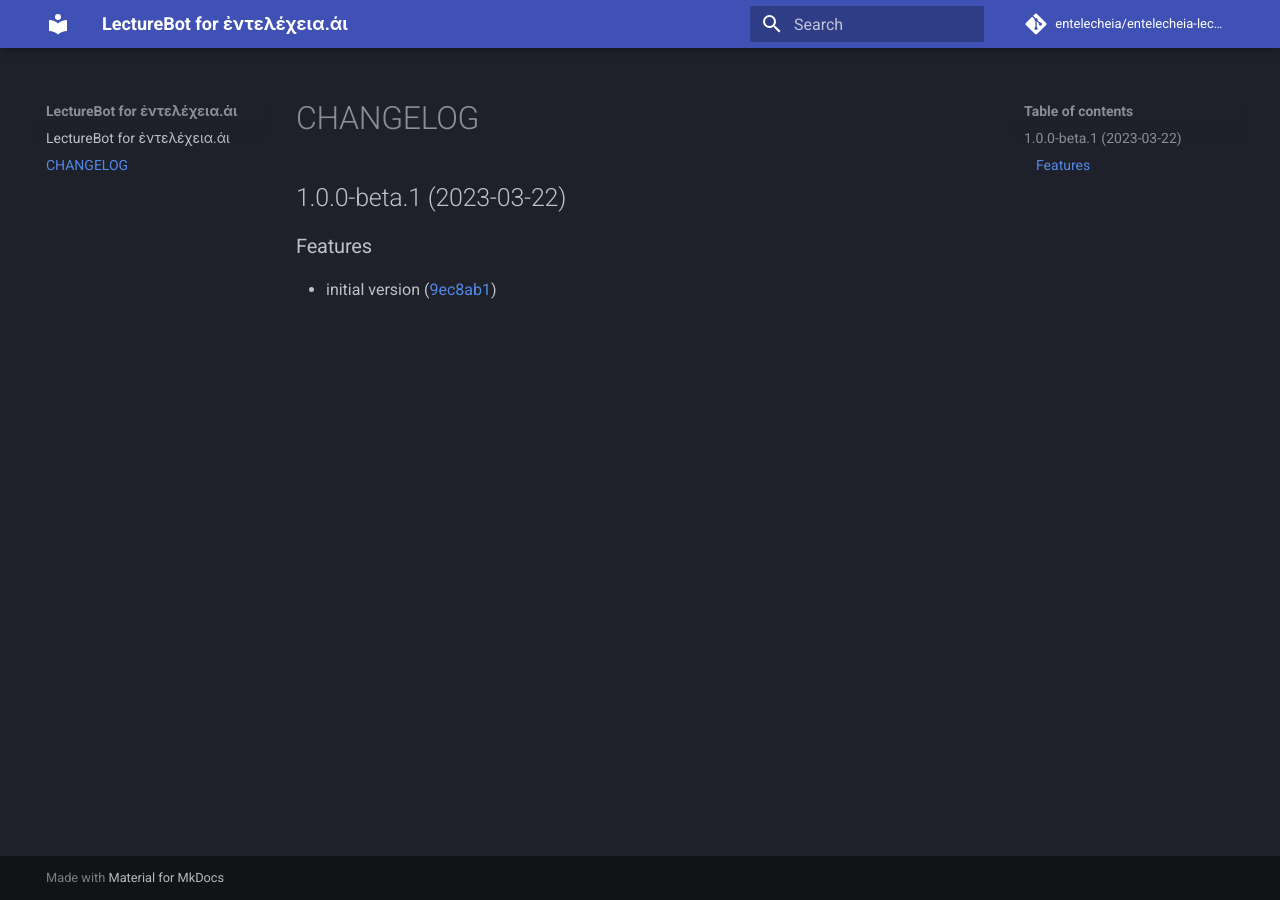
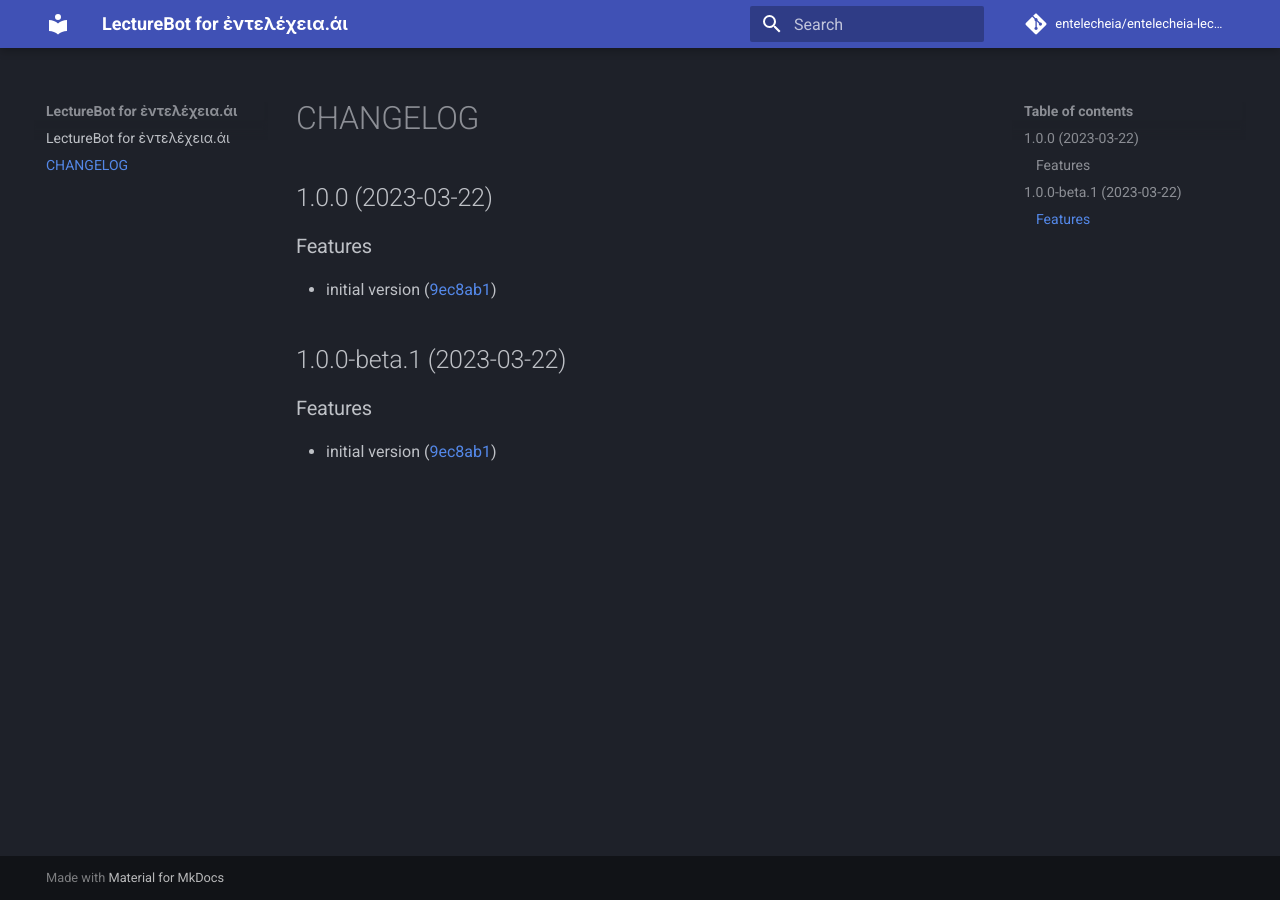
Before and after one commit to entelecheia/entelecheia-lecture-bot, an MkDocs documentation site: the page built from docs/CHANGELOG.md, in a window 1280 px wide. Built offline with MkDocs 1.6.1 and Material for MkDocs 9.7.7, drawn with Linux system fonts in a browser that asks for light colours; comment, search, counter and statistics services are not loaded.

Commit message:
chore(release): :rocket: 1.0.0 [skip ci]
## 1.0.0 (2023-03-22)

### Features

* initial version ([9ec8ab1](https://github.com/entelecheia/entelecheia-lecture-bot/commit/9ec8ab1073c6c21c7e3338208d322e886eb1554b))

```diff
--- a/docs/CHANGELOG.md
+++ b/docs/CHANGELOG.md
@@ -1,3 +1,10 @@
+## 1.0.0 (2023-03-22)
+
+
+### Features
+
+* initial version ([9ec8ab1](https://github.com/entelecheia/entelecheia-lecture-bot/commit/9ec8ab1073c6c21c7e3338208d322e886eb1554b))
+
 ## 1.0.0-beta.1 (2023-03-22)
 
 
--- a/package.json
+++ b/package.json
@@ -1,6 +1,6 @@
 {
     "name": "entelecheia-lecture-bot",
-    "version": "1.0.0-beta.1",
+    "version": "1.0.0",
     "description": "Chrome extension to ask questions and get answers from the ChatGPT",
     "author": "entelecheia",
     "license": "MIT",
```
Also changed, not shown: 1 other file.
